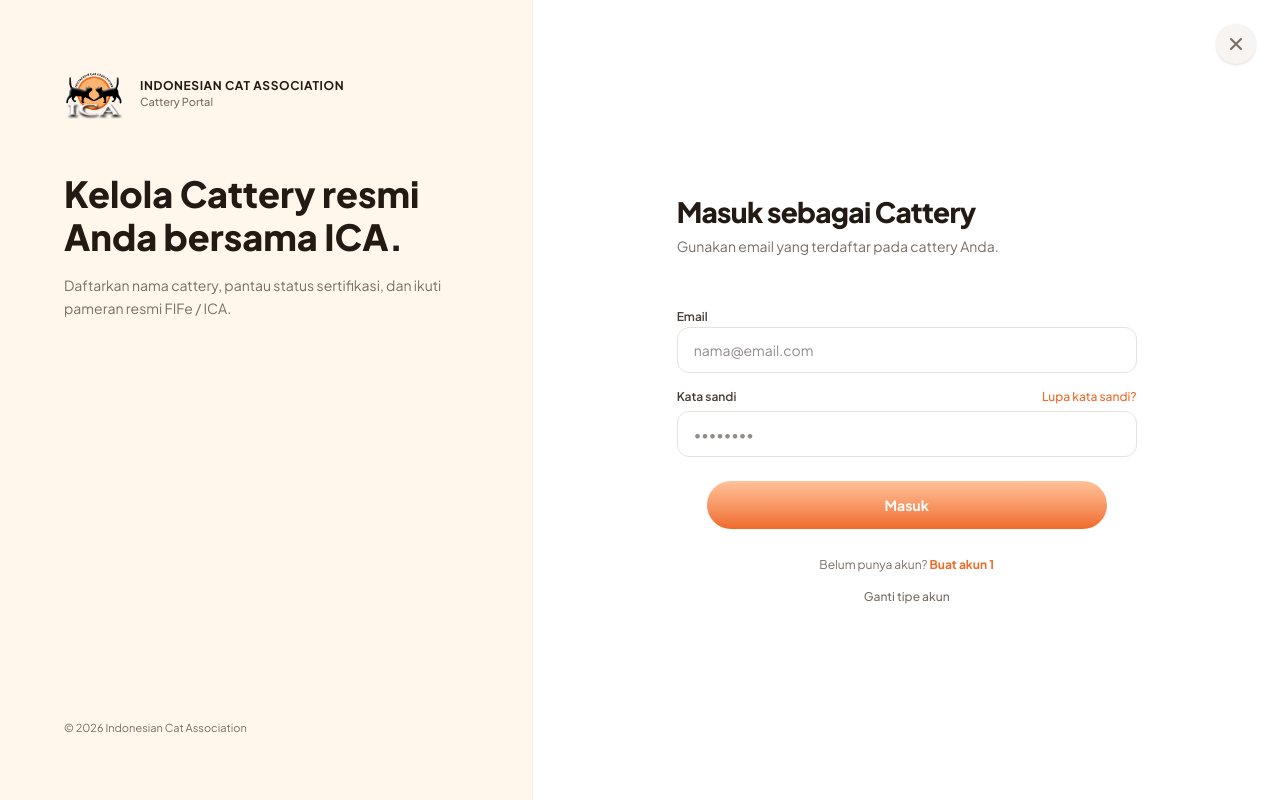
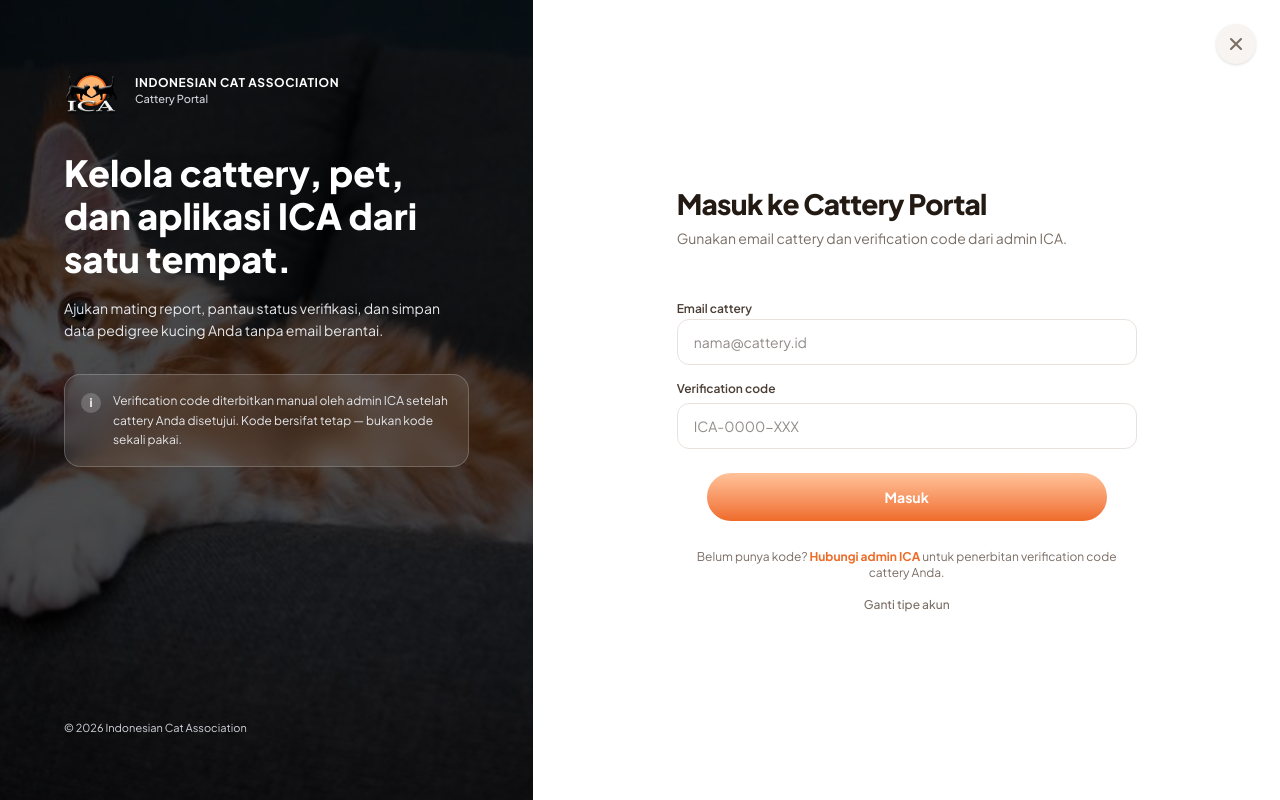
Before and after one commit to Riwriw-pnya/ica, a Next.js app: page /auth/login/1 in a window 1280 px wide. Built offline with nearby package versions, Linux system fonts and the light colour scheme.

Commit message:
improve navbar & login form

```diff
--- a/app/landing-page/components/Navbar.tsx
+++ b/app/landing-page/components/Navbar.tsx
@@ -35,11 +35,11 @@ export default function Navbar() {
       <header className="sticky top-0 z-50 bg-white/95 backdrop-blur-md border-b border-[#F3D1BD]/60 shadow-xs">
         <div className="max-w-7xl mx-auto px-6 h-18 flex items-center justify-between">
 
-          <div className="flex items-center gap-8">
+          {/* Logo & Nama Organisasi */}
           <Link
             href="/landing-page"
             onClick={handleLogoClick}
-              className="flex items-center gap-2 cursor-pointer"
+            className="flex items-center gap-3 cursor-pointer group"
           >
             <Image
               src="/images/LOGO-ICA.webp"
@@ -48,7 +48,14 @@ export default function Navbar() {
               height={42}
               className="object-contain"
             />
+            <span className="font-extrabold text-sm sm:text-base tracking-tight leading-tight">
+              <span className="text-[#231812]">Indonesian </span>
+              <span className="text-[#F05A22]">Cat Association</span>
+            </span>
           </Link>
+
+          {/* Navigasi & Auth Action (Di Kanan) */}
+          <div className="flex items-center gap-6">
 
             {/* Menu Navigasi */}
             <nav className="hidden lg:flex items-center gap-6 text-sm font-medium text-[#231812]">
@@ -160,8 +167,11 @@ export default function Navbar() {
               </Link>
 
             </nav>
-          </div>
 
+            {/* Strip Pembatas Vertikal */}
+            <div className="hidden lg:block w-[1.5px] h-6 bg-gray-300/80"></div>
+
+            {/* Tombol Auth */}
             <div className="flex items-center gap-3 text-sm font-semibold">
               <button onClick={() => openAuthModal("login")} className="text-[#C85A17] hover:text-[#EE6B28] px-3 py-2 transition cursor-pointer">
                 Masuk
@@ -181,6 +191,8 @@ export default function Navbar() {
             </div>
 
           </div>
+
+        </div>
       </header>
 
       <AuthModal isOpen={isAuthOpen} onClose={() => setIsAuthOpen(false)} mode={authMode} />
--- a/components/auth/DefaultAuthForm.tsx
+++ b/components/auth/DefaultAuthForm.tsx
@@ -37,30 +37,54 @@ export default function DefaultAuthForm({ mode, type }: DefaultAuthFormProps) {
       </Link>
 
       <div className="w-full h-full flex flex-col md:flex-row relative overflow-hidden">
-        {/* Left Panel */}
-        <div className="w-full md:w-5/12 bg-[#FFF6EC] p-8 md:p-14 lg:p-16 flex flex-col justify-between border-r border-[#F3D1BD]/30 h-full overflow-y-auto">
-          <div className="space-y-12">
+        {/* Left Panel dengan Background Foto Kucing */}
+        <div
+          className="w-full md:w-5/12 relative p-8 md:p-14 lg:p-16 flex flex-col justify-between h-full overflow-y-auto bg-cover bg-center"
+          style={{ backgroundImage: "url('/images/cattt.jpg')" }}
+        >
+          {/* Overlay gelap agar teks kontras dan terbaca jelas */}
+          <div className="absolute inset-0 bg-black/70 z-0" />
+
+          {/* Konten Atas */}
+          <div className="space-y-8 z-10 relative">
             <Link href="/" className="flex items-center gap-4 group cursor-pointer w-fit">
-              <Image src="/images/LOGO-ICA.webp" alt="ICA Logo" width={60} height={60} className="object-contain group-hover:scale-105 transition-transform" />
+              <Image src="/images/LOGO-ICA.webp" alt="ICA Logo" width={55} height={55} className="object-contain group-hover:scale-105 transition-transform" />
               <div>
-                <h3 className="text-xs font-bold text-[#231A14] tracking-wider uppercase group-hover:text-[#EE6B28] transition-colors">
+                <h3 className="text-xs font-bold text-white tracking-wider uppercase group-hover:text-[#FFC299] transition-colors">
                   Indonesian Cat Association
                 </h3>
-                <p className="text-[11px] text-[#7A6E65] font-medium">{isMember ? "Member Portal" : "Cattery Portal"}</p>
+                <p className="text-[11px] text-gray-300 font-medium">{isMember ? "Member Portal" : "Cattery Portal"}</p>
               </div>
             </Link>
 
-            <div className="space-y-4 max-w-md min-h-[160px]">
-              <h1 className="text-2xl md:text-3xl lg:text-4xl font-black text-[#231A14] leading-[1.2]">
-                {isMember ? "Keanggotaan Anda, selalu dalam genggaman." : "Kelola Cattery resmi Anda bersama ICA."}
+            <div className="space-y-4 max-w-md">
+              <h1 className="text-2xl md:text-3xl lg:text-4xl font-black text-white leading-[1.2]">
+                {isMember
+                  ? "Keanggotaan Anda, selalu dalam genggaman."
+                  : "Kelola cattery, pet, dan aplikasi ICA dari satu tempat."}
               </h1>
-              <p className="text-xs md:text-sm text-[#7A6E65] leading-relaxed font-normal">
-                {isMember ? "Pantau masa berlaku keanggotaan, daftar event, dan telusuri cattery resmi ICA dari satu akun." : "Daftarkan nama cattery, pantau status sertifikasi, dan ikuti pameran resmi FIFe / ICA."}
+              <p className="text-xs md:text-sm text-gray-200 leading-relaxed font-normal">
+                {isMember
+                  ? "Pantau masa berlaku keanggotaan, daftar event, dan telusuri cattery resmi ICA dari satu akun."
+                  : "Ajukan mating report, pantau status verifikasi, dan simpan data pedigree kucing Anda tanpa email berantai."}
               </p>
             </div>
+
+            {/* Kotak Info khusus Cattery Login (meniru gambar referensi) */}
+            {!isMember && isLogin && (
+              <div className="p-4 rounded-2xl bg-white/10 backdrop-blur-md border border-white/20 flex gap-3 items-start">
+                <div className="w-5 h-5 rounded-full bg-white/20 flex items-center justify-center shrink-0 mt-0.5 text-white text-xs font-bold">
+                  i
+                </div>
+                <p className="text-xs text-gray-200 leading-relaxed">
+                  Verification code diterbitkan manual oleh admin ICA setelah cattery Anda disetujui. Kode bersifat tetap — bukan kode sekali pakai.
+                </p>
+              </div>
+            )}
           </div>
 
-          <div className="pt-10 text-[11px] text-[#7A6E65]">© {new Date().getFullYear()} Indonesian Cat Association</div>
+          {/* Konten Bawah */}
+          <div className="pt-10 text-[11px] text-gray-300 z-10 relative">© {new Date().getFullYear()} Indonesian Cat Association</div>
         </div>
 
         {/* Right Form */}
@@ -68,10 +92,14 @@ export default function DefaultAuthForm({ mode, type }: DefaultAuthFormProps) {
           <div className="max-w-[460px] w-full mx-auto space-y-6 my-auto">
             <div className="space-y-1.5 min-h-[70px]">
               <h2 className="text-2xl md:text-[28px] font-black tracking-tight text-[#231A14]">
-                {isLogin ? `Masuk sebagai ${isMember ? "Member" : "Cattery"}` : `Daftar Akun ${isMember ? "Member" : "Cattery"}`}
+                {isLogin
+                  ? (isMember ? "Masuk sebagai Member" : "Masuk ke Cattery Portal")
+                  : `Daftar Akun ${isMember ? "Member" : "Cattery"}`}
               </h2>
               <p className="text-xs md:text-sm text-[#7A6E65]">
-                {isLogin ? `Gunakan email yang terdaftar pada ${isMember ? "keanggotaan" : "cattery"} Anda.` : "Lengkapi data diri Anda untuk membuat akun baru."}
+                {isLogin
+                  ? (isMember ? "Gunakan email yang terdaftar pada keanggotaan Anda." : "Gunakan email cattery dan verification code dari admin ICA.")
+                  : "Lengkapi data diri Anda untuk membuat akun baru."}
               </p>
             </div>
 
@@ -84,18 +112,30 @@ export default function DefaultAuthForm({ mode, type }: DefaultAuthFormProps) {
               </div>
 
               <div className="space-y-1.5">
-                <label className="text-xs font-semibold text-[#4A3D34]">Email</label>
-                <input type="email" placeholder="nama@email.com" className="w-full px-4 py-3 text-xs md:text-sm rounded-xl border border-[#E9E2DC] focus:outline-none focus:border-[#EE6B28] bg-white text-[#231A14]" />
+                <label className="text-xs font-semibold text-[#4A3D34]">
+                  {isLogin && !isMember ? "Email cattery" : "Email"}
+                </label>
+                <input
+                  type="email"
+                  placeholder={isLogin && !isMember ? "nama@cattery.id" : "nama@email.com"}
+                  className="w-full px-4 py-3 text-xs md:text-sm rounded-xl border border-[#E9E2DC] focus:outline-none focus:border-[#EE6B28] bg-white text-[#231A14]"
+                />
               </div>
 
               <div className="space-y-1.5">
                 <div className="flex justify-between items-center">
-                  <label className="text-xs font-semibold text-[#4A3D34]">Kata sandi</label>
-                  {isLogin && (
+                  <label className="text-xs font-semibold text-[#4A3D34]">
+                    {isLogin && !isMember ? "Verification code" : "Kata sandi"}
+                  </label>
+                  {isLogin && isMember && (
                     <a href="#" className="text-xs text-[#EE6B28] hover:underline font-medium">Lupa kata sandi?</a>
                   )}
                 </div>
-                <input type="password" placeholder="••••••••" className="w-full px-4 py-3 text-xs md:text-sm rounded-xl border border-[#E9E2DC] focus:outline-none focus:border-[#EE6B28] bg-white text-[#231A14]" />
+                <input
+                  type={isLogin && !isMember ? "text" : "password"}
+                  placeholder={isLogin && !isMember ? "ICA-0000-XXX" : "••••••••"}
+                  className="w-full px-4 py-3 text-xs md:text-sm rounded-xl border border-[#E9E2DC] focus:outline-none focus:border-[#EE6B28] bg-white text-[#231A14]"
+                />
               </div>
 
               <div className="pt-2">
@@ -108,12 +148,22 @@ export default function DefaultAuthForm({ mode, type }: DefaultAuthFormProps) {
             <div className="text-center space-y-2.5 pt-1">
               <p className="text-xs text-[#7A6E65]">
                 {isLogin ? (
+                  isMember ? (
                     <>
                       Belum punya akun?{" "}
                       <Link href={`/auth/register/${type}`} className="text-[#EE6B28] font-bold hover:underline">
                         Buat akun {type}
                       </Link>
                     </>
+                  ) : (
+                    <>
+                      Belum punya kode?{" "}
+                      <a href="#" className="text-[#EE6B28] font-bold hover:underline">
+                        Hubungi admin ICA
+                      </a>{" "}
+                      untuk penerbitan verification code cattery Anda.
+                    </>
+                  )
                 ) : (
                   <>
                     Sudah punya akun?{" "}
```
Lines whose indentation alone changed are shown as unchanged.
